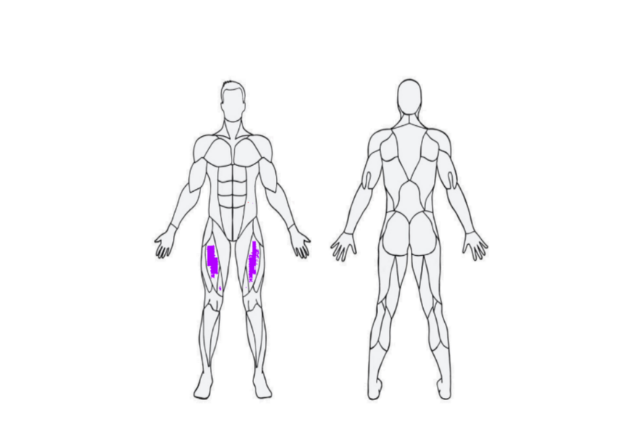
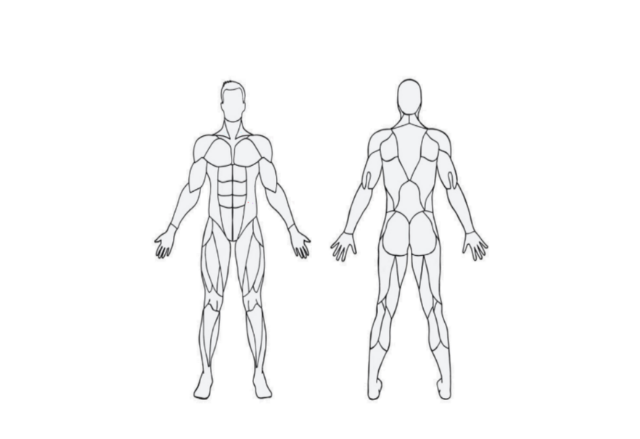
Before and after one commit to moskalyk/versus.energy, a React (Vite) app: page / in a window 1280 px wide. Shown: the part 279-718 px from the top of the page, without its empty margins (319-959 px from the left). Built offline with nearby package versions, Linux system fonts and the light colour scheme; a web font is replaced by a local one.

Commit message:
updated so default image starts first

```diff
--- a/src/App.tsx
+++ b/src/App.tsx
@@ -9,29 +9,31 @@ import 'swiper/css';
 function App() {
   const imagesY = import.meta.glob('./assets/Y/*.png', { eager: true });
   const imagesX = import.meta.glob('./assets/X/*.png', { eager: true });
-  // @ts-ignore
-  const imageArrayY = [defaultImageY, ...Object.values(imagesY).map((module) => module.default)];
-
-  // @ts-ignore
-  const imageArrayX = [defaultImageX, ...Object.values(imagesX).map((module) => module.default)];
 
   const shuffleArray = (array: any) => array.sort(() => Math.random() - 0.5);
 
-  const [shuffledImagesY, setShuffledImagesY] = useState(shuffleArray([...imageArrayY]));
-  const [shuffledImagesX, setShuffledImagesX] = useState(shuffleArray([...imageArrayX]));
+  // Separate the default image and shuffle the remaining images
+  // @ts-ignore
+  const imageArrayY = [defaultImageY, ...shuffleArray(Object.values(imagesY).map((module) => module.default))];
+
+  // @ts-ignore
+  const imageArrayX = [defaultImageX, ...shuffleArray(Object.values(imagesX).map((module) => module.default))];
+
+  const [shuffledImagesY, setShuffledImagesY] = useState(imageArrayY);
+  const [shuffledImagesX, setShuffledImagesX] = useState(imageArrayX);
   const [imageIndexY, setImageIndexY] = useState(0);
   const [imageIndexX, setImageIndexX] = useState(0);
 
   useEffect(() => {
     if (imageIndexY >= shuffledImagesY.length) {
-      setShuffledImagesY(shuffleArray([...imageArrayY]));
+      setShuffledImagesY([defaultImageY, ...shuffleArray(Object.values(imagesY).map((module) => module.default))]);
       setImageIndexY(0);
     }
   }, [imageIndexY, shuffledImagesY]);
 
   useEffect(() => {
     if (imageIndexX >= shuffledImagesX.length) {
-      setShuffledImagesX(shuffleArray([...imageArrayX]));
+      setShuffledImagesX([defaultImageX, ...shuffleArray(Object.values(imagesX).map((module) => module.default))]);
       setImageIndexX(0);
     }
   }, [imageIndexX, shuffledImagesX]);
```
